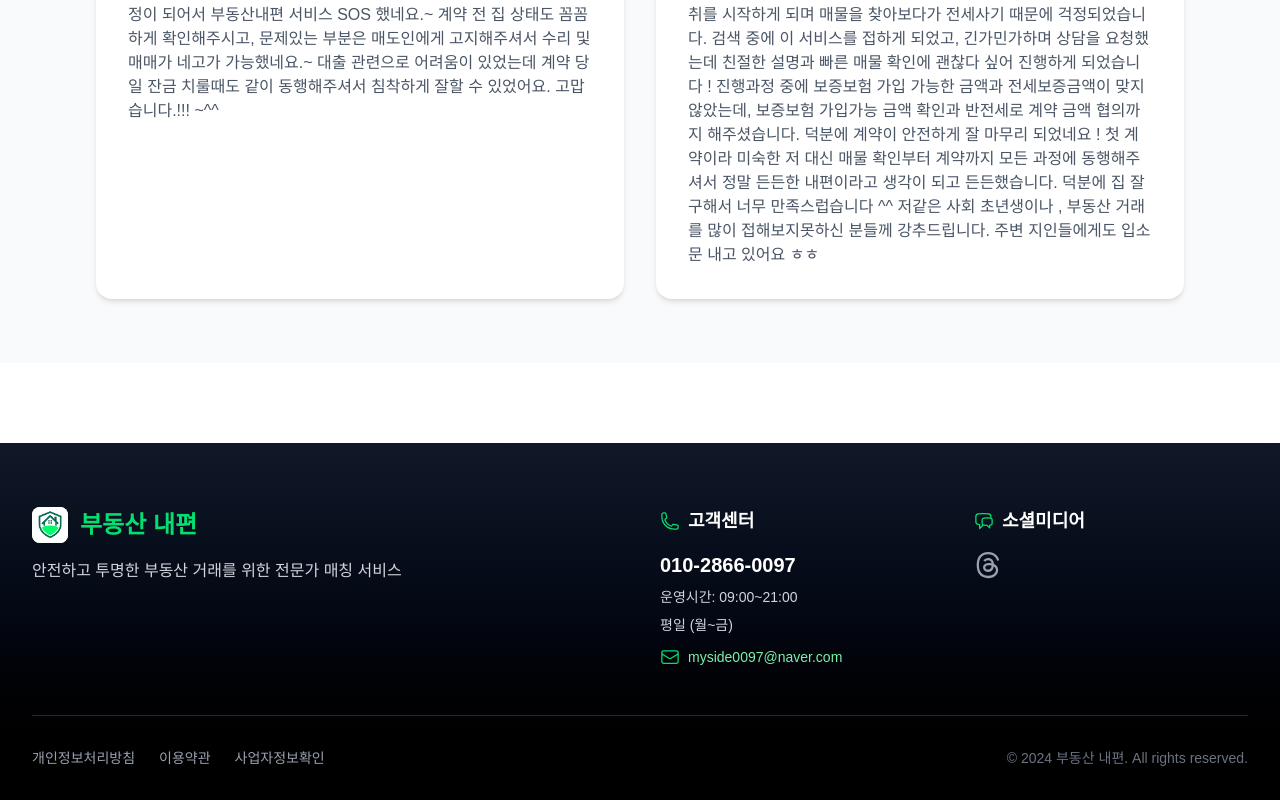
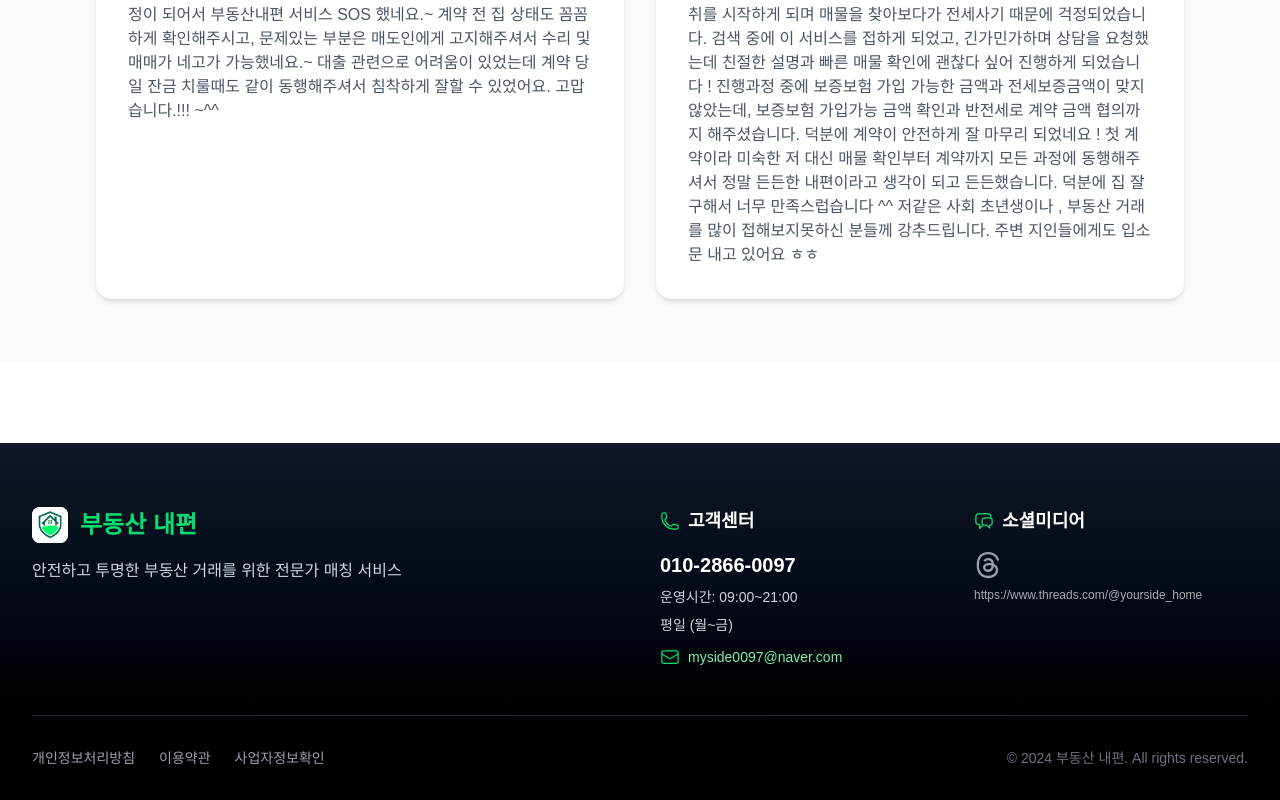
Before and after one commit to lhs4652/homeside_main-hanseo-, a Next.js app: page / in a window 1280 px wide. Shown: the part 6170-6970 px from the top of the page. Built offline with nearby package versions, Linux system fonts and the light colour scheme.

Commit message:
Update Footer.tsx

```diff
--- a/src/components/Footer.tsx
+++ b/src/components/Footer.tsx
@@ -66,6 +66,17 @@ export default function Footer() {
                 <FaThreads className='w-7 h-7' />
               </a>
             </div>
+            <div className="mt-2">
+              <a
+                href="https://www.threads.com/@yourside_home"
+                target="_blank"
+                rel="noopener noreferrer"
+                className="text-xs text-gray-400 hover:text-green-300 transition-colors break-all"
+                style={{ display: 'block', color: '#aaa', textAlign: 'left' }}
+              >
+                https://www.threads.com/@yourside_home
+              </a>
+            </div>
           </div>
         </div>
         {/* 하단 링크 및 저작권 */}
```
